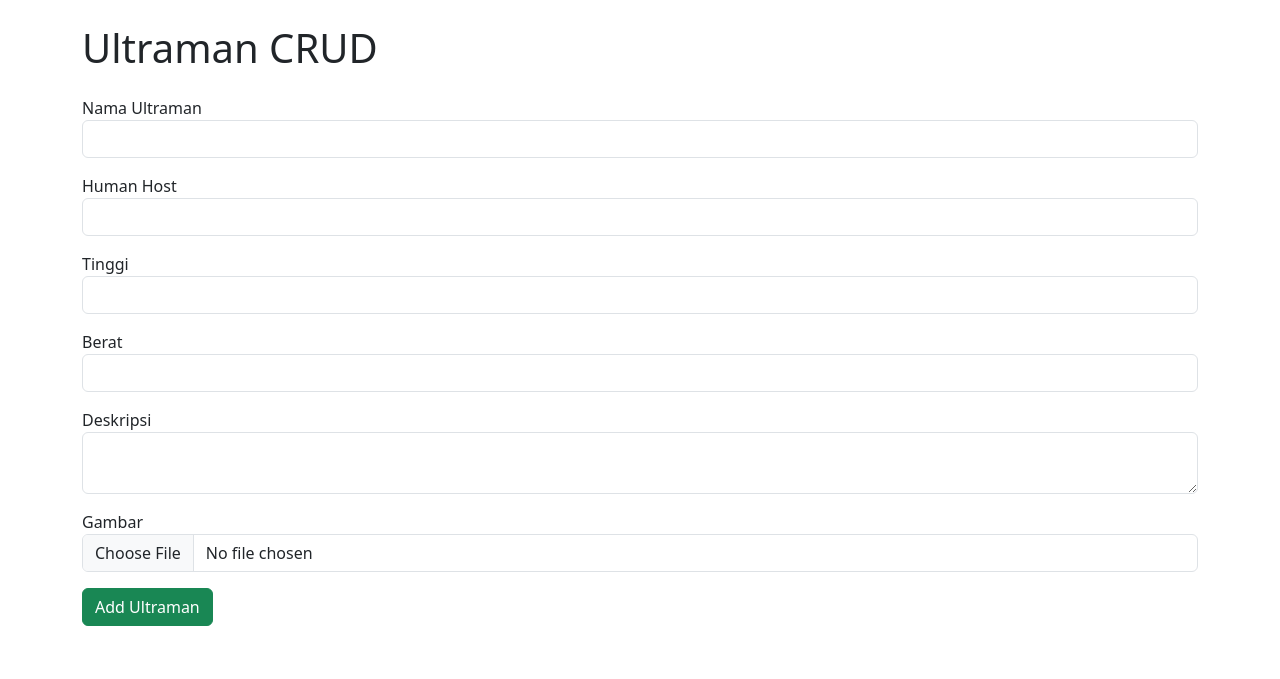
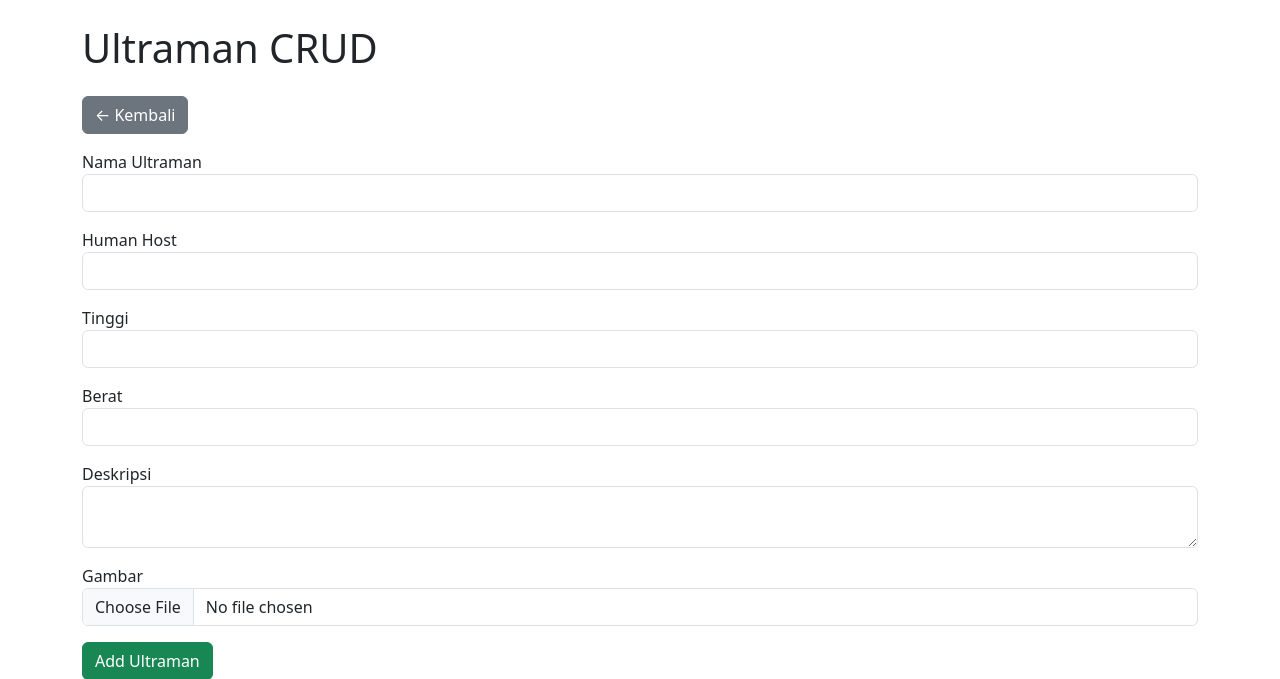
Before and after one commit to Omelette719/ultraman, a Flask app: page /add in a window 1280 px wide. Shown: the top 679 px of the page. Run offline with Flask 3, Linux system fonts and the light colour scheme.

Commit message:
edit form

```diff
--- a/app/templates/form.html
+++ b/app/templates/form.html
@@ -1,5 +1,7 @@
 {% extends "base.html" %}
 {% block content %}
+
+<a href="{{ url_for('main.index') }}" class="btn btn-secondary mb-3">← Kembali</a>
 <form method="POST" enctype="multipart/form-data">
     <div class="mb-3">
         <label>Nama Ultraman</label>
```
Also changed, not shown: app/static/uploads/ULTRAMAN_BLAZAR.jpg (added).
